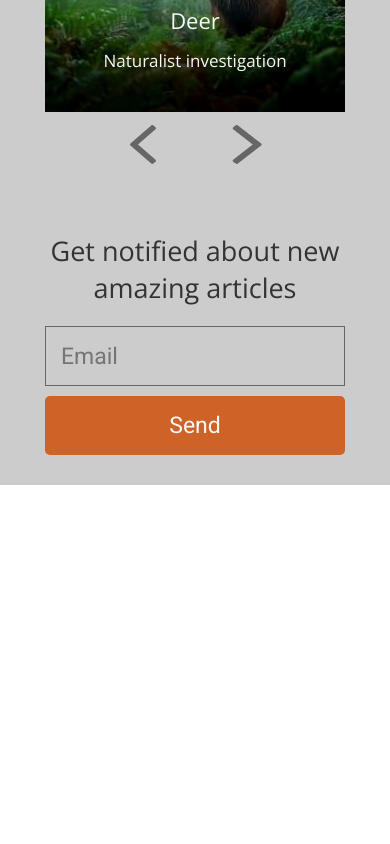
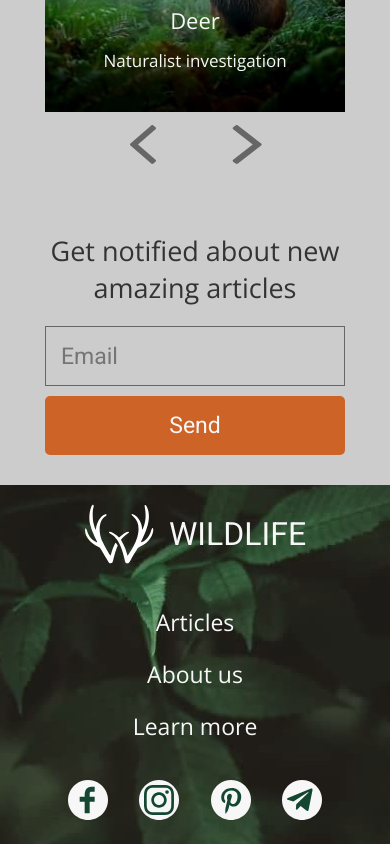
Before and after one commit to Voloshin-Sergei/Wildlife, a plain HTML site: page index.html in a window 390 px wide. Shown: the part 1240-2084 px from the top of the page. Before the commit the page ends 1725 px from the top, so only its background shows below. Drawn offline with nearby package versions, Linux system fonts and the light colour scheme.

Commit message:
feat: add footer

```diff
--- a/index.html
+++ b/index.html
@@ -14,7 +14,7 @@
     <header class="header">
       <div class="container">
         <div class="header__content content">
-          <div class="header__logo">
+          <div class="logo">
             <a class="logo__link" href="#"
               ><img class="logo__icon" src="assets/logo.svg" alt="icon: logo"
             /></a>
@@ -96,5 +96,36 @@
         </div>
       </section>
     </main>
+    <footer class="footer">
+      <div class="footer__container container">
+        <div class="footer__content content">
+          <div class="logo">
+            <a class="logo__link" href="#"
+              ><img class="logo__icon" src="assets/logo.svg" alt="icon: logo"
+            /></a>
+            <span class="logo__title">wildlife</span>
+          </div>
+          <div class="footer__navigation">
+            <a href="" class="footer__navigation__link">Articles</a>
+            <a href="" class="footer__navigation__link">About us</a>
+            <a href="" class="footer__navigation__link">Learn more</a>
+          </div>
+          <div class="social">
+            <a class="social__link" href="#"
+              ><img class="social__item" src="assets/facebook.svg" alt="icon: facebook"
+            /></a>
+            <a class="social__link" href="#"
+              ><img class="social__item" src="assets/instagram.svg" alt="icon: instagram"
+            /></a>
+            <a class="social__link" href="#"
+              ><img class="social__item" src="assets/pinterest.svg" alt="icon: pinterest"
+            /></a>
+            <a class="social__link" href="#"
+              ><img class="social__item" src="assets/telegram.svg" alt="icon: telegram"
+            /></a>
+          </div>
+        </div>
+      </div>
+    </footer>
   </body>
 </html>
--- a/style.scss
+++ b/style.scss
@@ -4,6 +4,8 @@ $orange-dark: #8f5613;
 $font-light: #f7f7f7;
 $font-grey: #666666;
 $font-dark: #333333;
+$bg-dark: #02160b;
+$bg-light: #cccccc;
 $font-roboto: 'Roboto', sans-serif;
 
 * {
@@ -58,28 +60,27 @@ body {
   top: 0;
   left: 0;
   right: 0;
-
+  .logo {
+    @media (max-width: 770px) {
+      display: none;
+    }
+  }
   &__content {
     display: flex;
     justify-content: space-between;
     padding-top: 19px;
-    @media (max-width: 750px) {
+    @media (max-width: 770px) {
       justify-content: center;
     }
     @media (max-width: 410px) {
       padding-top: 0;
     }
   }
-
-  &__logo {
-    display: flex;
-    @media (max-width: 750px) {
-      display: none;
-    }
-  }
 }
 
 .logo {
+  display: flex;
+
   &__icon {
     width: 70px;
     height: 60px;
@@ -118,7 +119,7 @@ body {
 
   &__list :not(:last-child) {
     margin-right: 61px;
-    @media (max-width: 520px) {
+    @media (max-width: 532px) {
       margin-right: 30px;
     }
     @media (max-width: 410px) {
@@ -194,7 +195,7 @@ body {
 }
 
 .survival {
-  background-color: #02160b;
+  background-color: $bg-dark;
 
   &__container {
     background-image: url('assets/survival-bg.jpg');
@@ -233,7 +234,7 @@ body {
 }
 
 .articles {
-  background-color: #cccccc;
+  background-color: $bg-light;
 
   &__content {
     padding-top: 120px;
@@ -375,7 +376,7 @@ body {
 }
 
 .notification {
-  background-color: #cccccc;
+  background-color: $bg-light;
 
   .notification__content {
     padding-top: 118px;
@@ -412,7 +413,7 @@ body {
       font-size: 23px;
       border: 1px solid $font-grey;
       border-right: none;
-      background-color: #cccccc;
+      background-color: $bg-light;
       @media (max-width: 465px) {
         width: 300px;
         margin-bottom: 10px;
@@ -433,3 +434,72 @@ body {
     }
   }
 }
+
+.footer {
+  background-color: $bg-dark;
+  &__container {
+    min-height: 359px;
+    display: flex;
+    background-image: url('assets/footer-bg.jpg');
+    background-repeat: no-repeat;
+    background-position: center center;
+    background-size: cover;
+  }
+  &__content {
+    width: 100%;
+    display: flex;
+    justify-content: space-between;
+    align-items: center;
+    @media (max-width: 1040px) {
+      flex-direction: column;
+      justify-content: space-around;
+    }
+  }
+  &__navigation {
+    @media (max-width: 390px) {
+      display: flex;
+      flex-direction: column;
+      align-items: center;
+    }
+    &__link {
+      font-weight: normal;
+      font-size: 23px;
+      color: $font-light;
+      text-decoration: none;
+      transition: all 0.2s ease;
+
+      &:not(:last-child) {
+        margin-right: 86px;
+        @media (max-width: 530px) {
+          margin-right: 30px;
+        }
+        @media (max-width: 390px) {
+          margin-right: 0;
+          margin-bottom: 20px;
+        }
+      }
+      &:hover {
+        color: $orange-light;
+      }
+      &:active {
+        color: $orange-dark;
+      }
+    }
+  }
+}
+
+.social {
+  &__link {
+    &:not(:last-child) {
+      margin-right: 27px;
+    }
+  }
+  &__item {
+    width: 40px;
+    height: 40px;
+    transition: all 0.5s ease;
+    &:hover {
+      transform: scale(1.1);
+    }
+  }
+}
```
Also changed, not shown: assets/facebook.svg (added), assets/footer-bg.jpg (added), assets/instagram.svg (added), assets/pinterest.svg (added), assets/telegram.svg (added), style.css.
